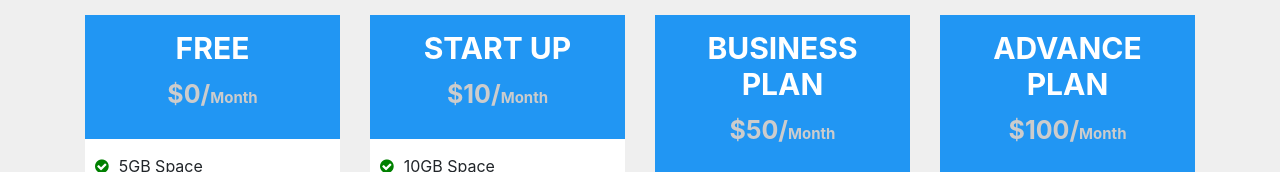
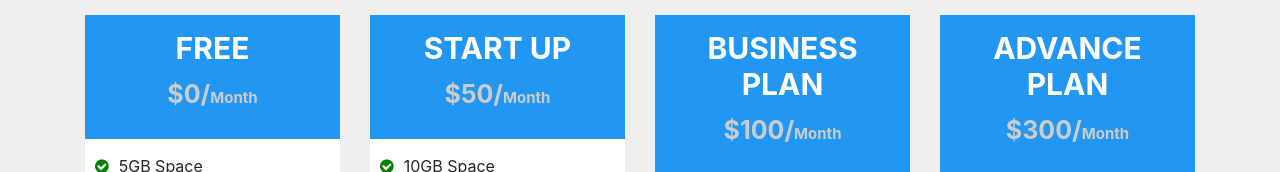
Before and after one commit to dreamtouchtanbir/tanbirparsonal, a plain HTML site: page index.html in a window 1280 px wide. Shown: the part 2867-3039 px from the top of the page. Drawn offline with nearby package versions, Linux system fonts and the light colour scheme.

Commit message:
Update index.html

```diff
--- a/index.html
+++ b/index.html
@@ -13,7 +13,7 @@
 	<link rel="stylesheet" href="https://stackpath.bootstrapcdn.com/font-awesome/4.7.0/css/font-awesome.min.css" />
 </head>
 <body>
-	<!--------Navogation Bar Start--->
+	<!--================Navogation Bar Start==========-->
 	<section id="nav-bar">
 					<nav class="navbar navbar-expand-lg navbar-light ">
 					  <a class="navbar-brand" href="#"><img src="Images/logo.png" alt="Logo" /></a>
@@ -47,9 +47,9 @@
 					  </div>
 					</nav>
 	</section>
-	<!--------Navogation Bar End--->
+	<!--=======Navogation Bar End=====-->
 
-	<!--------Slider Start--->
+	<!--========Slider Start=====-->
 
 	<div id="slider">
 
@@ -92,8 +92,8 @@
 				</a>
 			  </div>
 	</div>
-	<!--------Slider End--->
-	<!--------About Section Start--->
+	<!--====Slider End======-->
+	<!--==============About Section Start=====-->
 	<section id="about">
 
 		<div class="container">
@@ -136,8 +136,8 @@
 		</div>
 
 	</section>
-	<!--------About Section End--->
-	<!--------====SERVICES Section Start=======--->
+	<!--===About Section End===-->
+	<!--====SERVICES Section Start=======-->
 	<section id="services">
 		<div class="container">
 			<h1>Our Services</h1>
@@ -175,8 +175,8 @@
 		</div>
 
 	</section>
-	<!--------====SERVICES Section End=======--->
-	<!--------====Team member Section Start=======--->
+	<!--====SERVICES Section End=======-->
+	<!--====Team member Section Start=======-->
 	<section id="team">
 
 		<div class="container">
@@ -250,8 +250,8 @@
 		</div>
 
 	</section>
-		<!--------====Teammember Section End=======--->
-		<!--------====Promo Section Start=======--->
+		<!--====Teammember Section End=======-->
+		<!--====Promo Section Start=======-->
 	<section id="promo">
 
 		<div class="container">
@@ -260,9 +260,9 @@
 		</div>
 
 	</section>
-			<!--------====Promo Section End=======--->
+			<!--====Promo Section End=======-->
 
-			<!--------====Price plans Section Start=======--->
+			<!--====Price plans Section Start=======-->
 
 	<section id="price">
 
@@ -295,7 +295,7 @@
 					<div class="single-price">
 						<div class="price-head">
 							<h2>Start Up</h2>
-							<p>$10/<span>Month</span></p>
+							<p>$50/<span>Month</span></p>
 						</div>
 						<div class="price-content">
 							<ul>
@@ -317,7 +317,7 @@
 					<div class="single-price">
 						<div class="price-head">
 							<h2>Business Plan</h2>
-							<p>$50/<span>Month</span></p>
+							<p>$100/<span>Month</span></p>
 						</div>
 						<div class="price-content">
 							<ul>
@@ -339,7 +339,7 @@
 					<div class="single-price">
 						<div class="price-head">
 							<h2>Advance Plan</h2>
-							<p>$100/<span>Month</span></p>
+							<p>$300/<span>Month</span></p>
 						</div>
 						<div class="price-content">
 							<ul>
@@ -362,8 +362,8 @@
 		</div>
 
 	</section>
-			<!--------====Price plans Section End=======--->
-			<!--------====Tastimonial Section Start=======--->
+			<!--====Price plans Section End=======-->
+			<!--====Tastimonial Section Start=======-->
 
 	<section id="testimonials">
 
@@ -403,8 +403,8 @@
 			</div>
 		</div>
 	</section>
-		<!--------====Tastimonial Section End=======-->
-		<!--------====Contact US Section Start=======-->
+		<!---====Tastimonial Section End=======-->
+		<!---====Contact US Section Start=======-->
 	<section id="contact">
 
 			<div class="container">
@@ -437,8 +437,8 @@
 			</div>
 
 	</section>
-	<!--------====Contact US Section End=======-->
-	<!--------====Footer Section Start=======-->
+	<!--====Contact US Section End=======-->
+	<!---====Footer Section Start=======-->
 	<section id="footer">
 
 
@@ -467,7 +467,7 @@
 
 
 	</section>
-<!--------====Footer Section End======-->
+<!--====Footer Section End======-->
 		<script src="js/smooth-scroll.js"></script>
 		<script>
 			var scroll = new SmoothScroll('a[href*="#"]');
```
